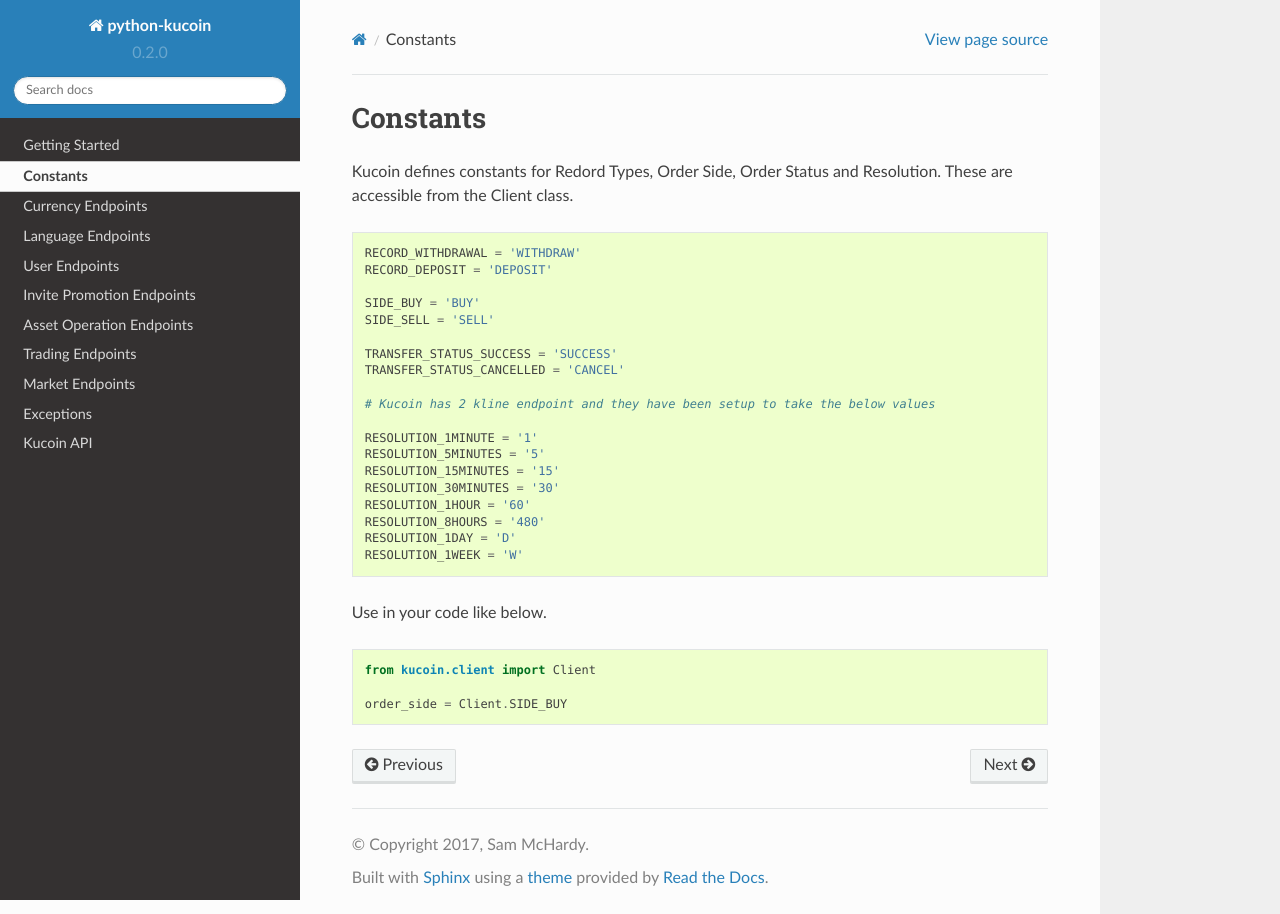
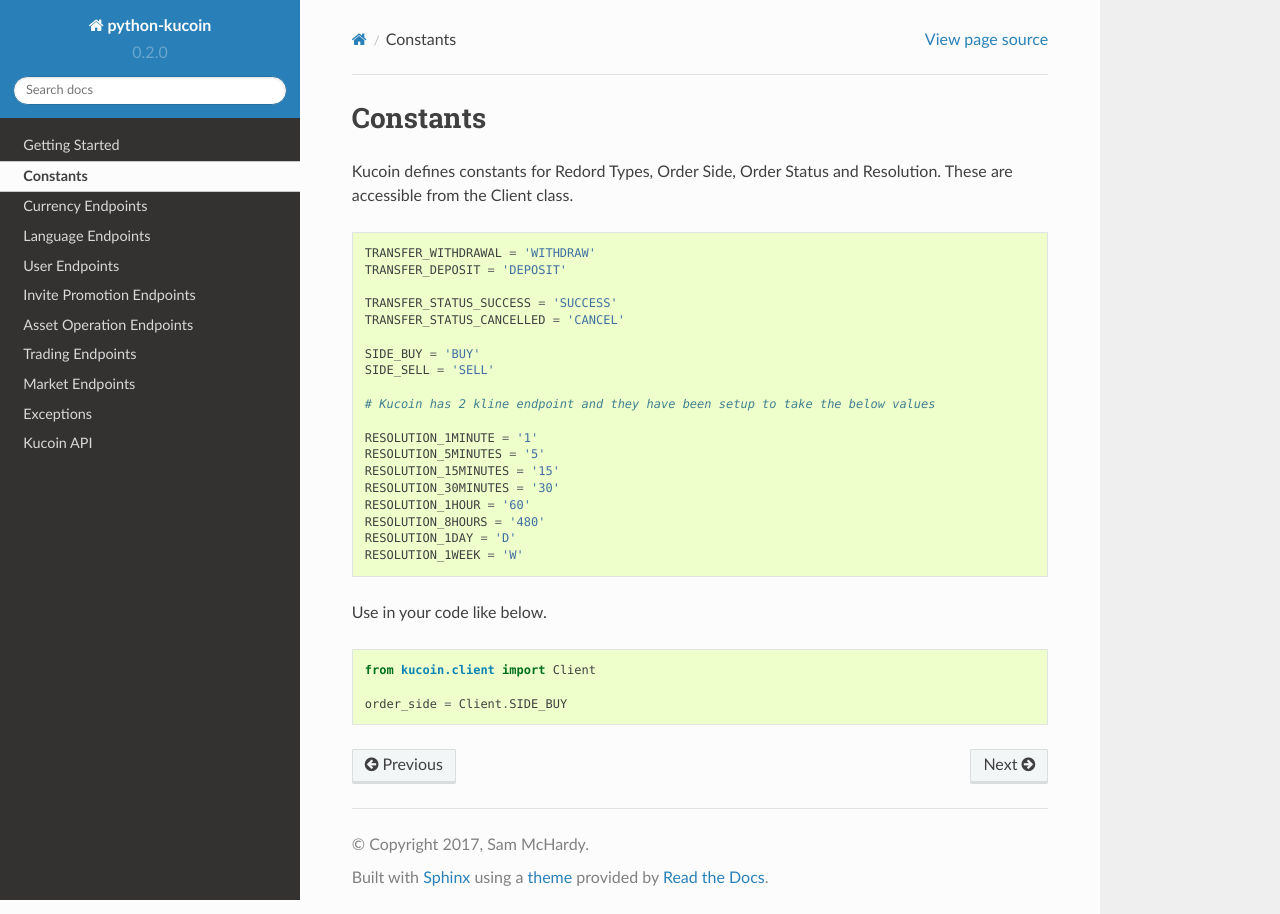
Before and after one commit to sammchardy/python-kucoin, a Sphinx documentation site: the page built from docs/constants.rst, in a window 1280 px wide. Built offline with Sphinx 7.4.7 and the Read the Docs theme 2.0.0, drawn with Linux system fonts in a browser that asks for light colours; formulas are drawn with MathJax 3; pages that are not in the unit, such as notebooks, are missing from menus.

Commit message:
Update name of constant from RECORD to TRANSFER

```diff
--- a/docs/constants.rst
+++ b/docs/constants.rst
@@ -5,14 +5,14 @@
 
 .. code:: python
 
-    RECORD_WITHDRAWAL = 'WITHDRAW'
-    RECORD_DEPOSIT = 'DEPOSIT'
+    TRANSFER_WITHDRAWAL = 'WITHDRAW'
+    TRANSFER_DEPOSIT = 'DEPOSIT'
+
+    TRANSFER_STATUS_SUCCESS = 'SUCCESS'
+    TRANSFER_STATUS_CANCELLED = 'CANCEL'
 
     SIDE_BUY = 'BUY'
     SIDE_SELL = 'SELL'
-
-    TRANSFER_STATUS_SUCCESS = 'SUCCESS'
-    TRANSFER_STATUS_CANCELLED = 'CANCEL'
 
     # Kucoin has 2 kline endpoint and they have been setup to take the below values
 
```
Also changed, not shown: 1 other file.
